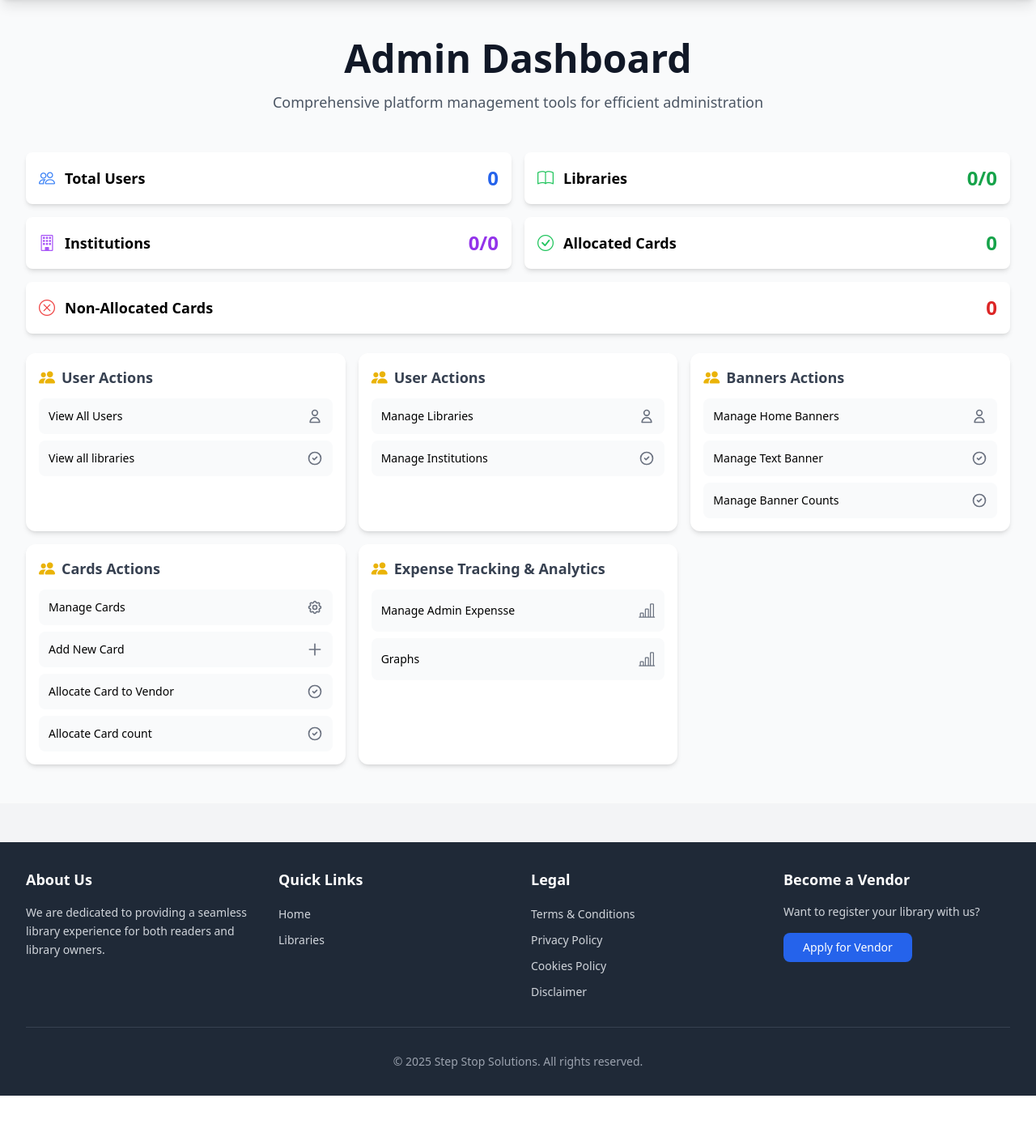
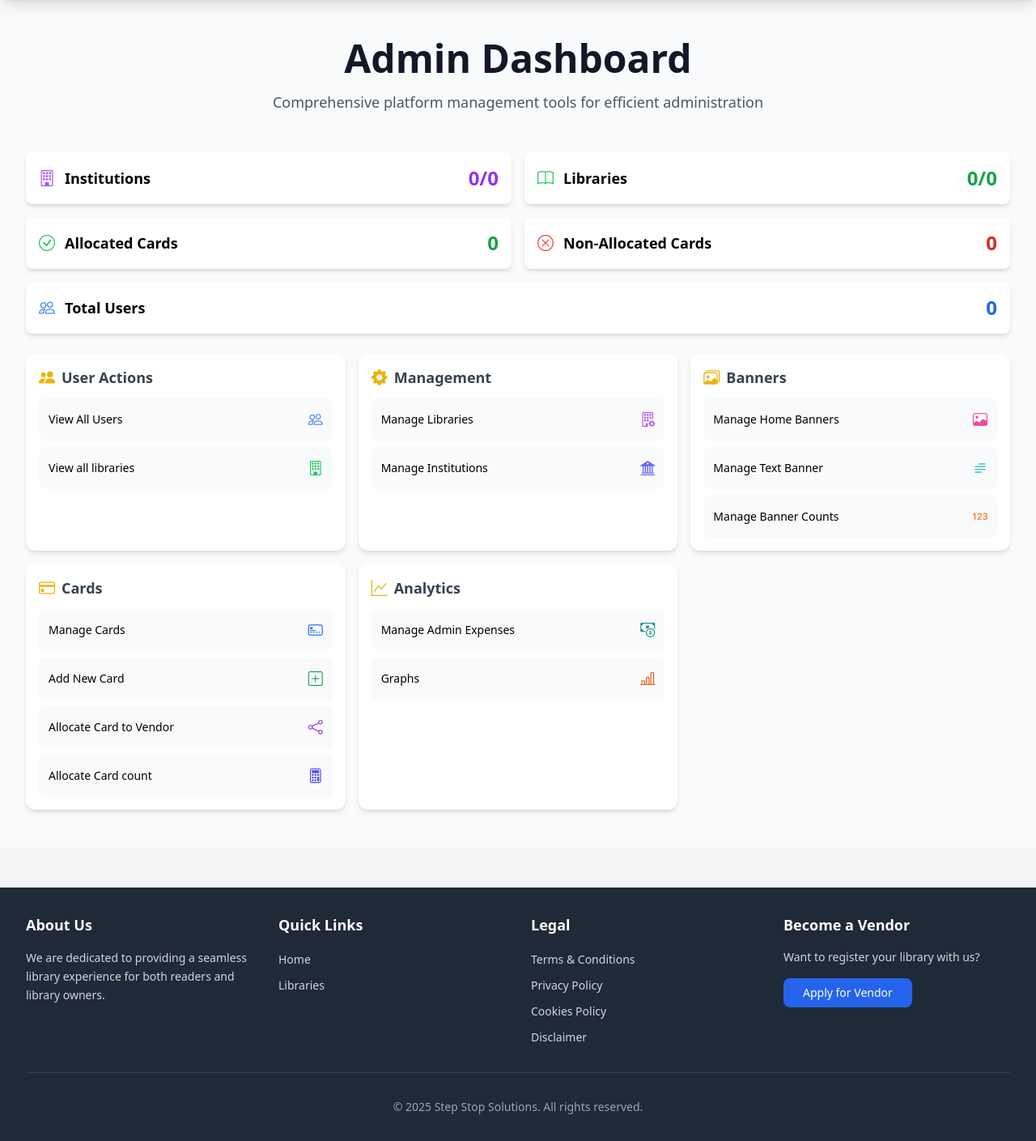
Before and after one commit to kanishkkumarsingh2004/Step-Stop-Solutions, a Django app: page /admin-dashboard/ in a window 1280 px wide. Shown: the part 80-1489 px from the top of the page at 81% size. Before the commit the page ends 1433 px from the top, so only its background shows below. Run offline with Django 5.2, Linux system fonts and the light colour scheme; the visitor is signed in with stand-in values (Sample User, id 1); data that the repository does not hold is empty; some libraries are stand-ins or nearby versions.

Commit message:
admin expense

```diff
--- a/library/templates/admin_page/admin_dashboard.html
+++ b/library/templates/admin_page/admin_dashboard.html
@@ -15,15 +15,15 @@
         <div class="grid grid-cols-1 gap-2 sm:gap-3 md:gap-4 mb-4 sm:mb-6">
             <!-- Top Row -->
             <div class="grid grid-cols-2 gap-2 sm:gap-3 md:gap-4">
-                <!-- Total Users -->
+                <!-- Institutions -->
                 <div class="bg-white p-2 sm:p-3 md:p-4 rounded-lg shadow-md flex items-center justify-between">
                     <div class="flex items-center">
                         <div class="mr-2 sm:mr-3">
-                            <i class="bi bi-people text-blue-500 text-lg sm:text-xl"></i>
+                            <i class="bi bi-building text-purple-500 text-lg sm:text-xl"></i>
                         </div>
-                        <h3 class="text-xs sm:text-sm md:text-lg font-semibold">Total Users</h3>
+                        <h3 class="text-xs sm:text-sm md:text-lg font-semibold">Institutions</h3>
                     </div>
-                    <p class="text-sm sm:text-lg md:text-2xl font-bold text-blue-600">{{ total_users }}</p>
+                    <p class="text-sm sm:text-lg md:text-2xl font-bold text-purple-600">{{ approved_institutions }}/{{ total_institutions }}</p>
                 </div>
 
                 <!-- Libraries -->
@@ -40,17 +40,6 @@
 
             <!-- Bottom Row -->
             <div class="grid grid-cols-2 gap-2 sm:gap-3 md:gap-4">
-                <!-- Institutions -->
-                <div class="bg-white p-2 sm:p-3 md:p-4 rounded-lg shadow-md flex items-center justify-between">
-                    <div class="flex items-center">
-                        <div class="mr-2 sm:mr-3">
-                            <i class="bi bi-building text-purple-500 text-lg sm:text-xl"></i>
-                        </div>
-                        <h3 class="text-xs sm:text-sm md:text-lg font-semibold">Institutions</h3>
-                    </div>
-                    <p class="text-sm sm:text-lg md:text-2xl font-bold text-purple-600">{{ approved_institutions }}/{{ total_institutions }}</p>
-                </div>
-
                 <!-- Allocated Cards -->
                 <div class="bg-white p-2 sm:p-3 md:p-4 rounded-lg shadow-md flex items-center justify-between">
                     <div class="flex items-center">
@@ -61,20 +50,32 @@
                     </div>
                     <p class="text-sm sm:text-lg md:text-2xl font-bold text-green-600">{{ allocated_cards_count }}</p>
                 </div>
+
+                <!-- Non-Allocated Cards -->
+                <div class="bg-white p-2 sm:p-3 md:p-4 rounded-lg shadow-md flex items-center justify-between">
+                    <div class="flex items-center">
+                        <div class="mr-2 sm:mr-3">
+                            <i class="bi bi-x-circle text-red-500 text-lg sm:text-xl"></i>
+                        </div>
+                        <h3 class="text-xs sm:text-sm md:text-lg font-semibold">Non-Allocated Cards</h3>
+                    </div>
+                    <p class="text-sm sm:text-lg md:text-2xl font-bold text-red-600">{{ non_allocated_cards_count }}</p>
+                </div>
             </div>
 
-            <!-- Non-Allocated Cards -->
+            <!-- Total Users -->
             <div class="bg-white p-2 sm:p-3 md:p-4 rounded-lg shadow-md flex items-center justify-between">
                 <div class="flex items-center">
                     <div class="mr-2 sm:mr-3">
-                        <i class="bi bi-x-circle text-red-500 text-lg sm:text-xl"></i>
+                        <i class="bi bi-people text-blue-500 text-lg sm:text-xl"></i>
                     </div>
-                    <h3 class="text-xs sm:text-sm md:text-lg font-semibold">Non-Allocated Cards</h3>
+                    <h3 class="text-xs sm:text-sm md:text-lg font-semibold">Total Users</h3>
                 </div>
-                <p class="text-sm sm:text-lg md:text-2xl font-bold text-red-600">{{ non_allocated_cards_count }}</p>
+                <p class="text-sm sm:text-lg md:text-2xl font-bold text-blue-600">{{ total_users }}</p>
             </div>
         </div>
         <div class="grid grid-cols-1 md:grid-cols-2 lg:grid-cols-3 gap-3 sm:gap-4">
+            <!-- User Actions Section -->
             <div class="bg-white rounded-lg sm:rounded-xl shadow-md hover:shadow-lg transition-shadow duration-300 p-3 sm:p-4">
                 <div class="flex items-center space-x-2 mb-2 sm:mb-3">
                     <i class="bi bi-people-fill text-yellow-500 text-lg sm:text-xl"></i>
@@ -83,110 +84,95 @@
                 <div class="space-y-2">
                     <a href="{% url 'all_users' %}" class="w-full text-left p-2 sm:p-3 bg-gray-50 rounded-md sm:rounded-lg hover:bg-gray-100 transition-colors duration-200 flex items-center justify-between text-xs sm:text-sm">
                         <span>View All Users</span>
-                        <svg class="w-4 h-4 sm:w-5 sm:h-5 text-gray-500" fill="none" stroke="currentColor" viewBox="0 0 24 24">
-                            <path stroke-linecap="round" stroke-linejoin="round" stroke-width="2" d="M16 7a4 4 0 11-8 0 4 4 0 018 0zM12 14a7 7 0 00-7 7h14a7 7 0 00-7-7z"></path>
-                        </svg>
+                        <i class="bi bi-people text-blue-500 text-lg"></i>
                     </a>
                     <a href="{% url 'all_libraries' %}" class="w-full text-left p-2 sm:p-3 bg-gray-50 rounded-md sm:rounded-lg hover:bg-gray-100 transition-colors duration-200 flex items-center justify-between text-xs sm:text-sm">
                         <span>View all libraries</span>
-                        <svg class="w-4 h-4 sm:w-5 sm:h-5 text-gray-500" fill="none" stroke="currentColor" viewBox="0 0 24 24">
-                            <path stroke-linecap="round" stroke-linejoin="round" stroke-width="2" d="M9 12l2 2 4-4m6 2a9 9 0 11-18 0 9 9 0 0118 0z"></path>
-                        </svg>
+                        <i class="bi bi-building text-green-500 text-lg"></i>
                     </a>
                 </div>
             </div>
+
+            <!-- Management Section -->
             <div class="bg-white rounded-lg sm:rounded-xl shadow-md hover:shadow-lg transition-shadow duration-300 p-3 sm:p-4">
                 <div class="flex items-center space-x-2 mb-2 sm:mb-3">
-                    <i class="bi bi-people-fill text-yellow-500 text-lg sm:text-xl"></i>
-                    <h2 class="text-base sm:text-lg font-semibold text-gray-700">User Actions</h2>
+                    <i class="bi bi-gear-fill text-yellow-500 text-lg sm:text-xl"></i>
+                    <h2 class="text-base sm:text-lg font-semibold text-gray-700">Management</h2>
                 </div>
                 <div class="space-y-2">
                     <a href="{% url 'manage_libraries' %}" class="w-full text-left p-2 sm:p-3 bg-gray-50 rounded-md sm:rounded-lg hover:bg-gray-100 transition-colors duration-200 flex items-center justify-between text-xs sm:text-sm">
                         <span>Manage Libraries</span>
-                        <svg class="w-4 h-4 sm:w-5 sm:h-5 text-gray-500" fill="none" stroke="currentColor" viewBox="0 0 24 24">
-                            <path stroke-linecap="round" stroke-linejoin="round" stroke-width="2" d="M16 7a4 4 0 11-8 0 4 4 0 018 0zM12 14a7 7 0 00-7 7h14a7 7 0 00-7-7z"></path>
-                        </svg>
+                        <i class="bi bi-building-gear text-purple-500 text-lg"></i>
                     </a>
                     <a href="{% url 'manage_institutions' %}" class="w-full text-left p-2 sm:p-3 bg-gray-50 rounded-md sm:rounded-lg hover:bg-gray-100 transition-colors duration-200 flex items-center justify-between text-xs sm:text-sm">
                         <span>Manage Institutions</span>
-                        <svg class="w-4 h-4 sm:w-5 sm:h-5 text-gray-500" fill="none" stroke="currentColor" viewBox="0 0 24 24">
-                            <path stroke-linecap="round" stroke-linejoin="round" stroke-width="2" d="M9 12l2 2 4-4m6 2a9 9 0 11-18 0 9 9 0 0118 0z"></path>
-                        </svg>
+                        <i class="bi bi-bank2 text-indigo-500 text-lg"></i>
                     </a>
                 </div>
             </div>
+
+            <!-- Banners Section -->
             <div class="bg-white rounded-lg sm:rounded-xl shadow-md hover:shadow-lg transition-shadow duration-300 p-3 sm:p-4">
                 <div class="flex items-center space-x-2 mb-2 sm:mb-3">
-                    <i class="bi bi-people-fill text-yellow-500 text-lg sm:text-xl"></i>
-                    <h2 class="text-base sm:text-lg font-semibold text-gray-700">Banners Actions</h2>
+                    <i class="bi bi-images text-yellow-500 text-lg sm:text-xl"></i>
+                    <h2 class="text-base sm:text-lg font-semibold text-gray-700">Banners</h2>
                 </div>
                 <div class="space-y-2">
                     <a href="{% url 'manage_home_banners' %}" class="w-full text-left p-2 sm:p-3 bg-gray-50 rounded-md sm:rounded-lg hover:bg-gray-100 transition-colors duration-200 flex items-center justify-between text-xs sm:text-sm">
                         <span>Manage Home Banners</span>
-                        <svg class="w-4 h-4 sm:w-5 sm:h-5 text-gray-500" fill="none" stroke="currentColor" viewBox="0 0 24 24">
-                            <path stroke-linecap="round" stroke-linejoin="round" stroke-width="2" d="M16 7a4 4 0 11-8 0 4 4 0 018 0zM12 14a7 7 0 00-7 7h14a7 7 0 00-7-7z"></path>
-                        </svg>
+                        <i class="bi bi-image text-pink-500 text-lg"></i>
                     </a>
                     <a href="{% url 'manage_text_banner' %}" class="w-full text-left p-2 sm:p-3 bg-gray-50 rounded-md sm:rounded-lg hover:bg-gray-100 transition-colors duration-200 flex items-center justify-between text-xs sm:text-sm">
                         <span>Manage Text Banner</span>
-                        <svg class="w-4 h-4 sm:w-5 sm:h-5 text-gray-500" fill="none" stroke="currentColor" viewBox="0 0 24 24">
-                            <path stroke-linecap="round" stroke-linejoin="round" stroke-width="2" d="M9 12l2 2 4-4m6 2a9 9 0 11-18 0 9 9 0 0118 0z"></path>
-                        </svg>
+                        <i class="bi bi-text-paragraph text-teal-500 text-lg"></i>
                     </a>
                     <a href="{% url 'manage_banner_counts' %}" class="w-full text-left p-2 sm:p-3 bg-gray-50 rounded-md sm:rounded-lg hover:bg-gray-100 transition-colors duration-200 flex items-center justify-between text-xs sm:text-sm">
                         <span>Manage Banner Counts</span>
-                        <svg class="w-4 h-4 sm:w-5 sm:h-5 text-gray-500" fill="none" stroke="currentColor" viewBox="0 0 24 24">
-                            <path stroke-linecap="round" stroke-linejoin="round" stroke-width="2" d="M9 12l2 2 4-4m6 2a9 9 0 11-18 0 9 9 0 0118 0z"></path>
-                        </svg>
+                        <i class="bi bi-123 text-orange-500 text-lg"></i>
                     </a>
                 </div>
             </div>
+
+            <!-- Cards Section -->
             <div class="bg-white rounded-lg sm:rounded-xl shadow-md hover:shadow-lg transition-shadow duration-300 p-3 sm:p-4">
                 <div class="flex items-center space-x-2 mb-2 sm:mb-3">
-                    <i class="bi bi-people-fill text-yellow-500 text-lg sm:text-xl"></i>
-                    <h2 class="text-base sm:text-lg font-semibold text-gray-700">Cards Actions</h2>
+                    <i class="bi bi-credit-card text-yellow-500 text-lg sm:text-xl"></i>
+                    <h2 class="text-base sm:text-lg font-semibold text-gray-700">Cards</h2>
                 </div>
                 <div class="space-y-2">
                     <a href="{% url 'manage_cards' %}" class="w-full text-left p-2 sm:p-3 bg-gray-50 rounded-md sm:rounded-lg hover:bg-gray-100 transition-colors duration-200 flex items-center justify-between text-xs sm:text-sm">
                         <span>Manage Cards</span>
-                        <svg class="w-4 h-4 sm:w-5 sm:h-5 text-gray-500" fill="none" stroke="currentColor" viewBox="0 0 24 24">
-                            <path stroke-linecap="round" stroke-linejoin="round" stroke-width="2" d="M10.325 4.317c.426-1.756 2.924-1.756 3.35 0a1.724 1.724 0 002.573 1.066c1.543-.94 3.31.826 2.37 2.37a1.724 1.724 0 001.065 2.572c1.756.426 1.756 2.924 0 3.35a1.724 1.724 0 00-1.066 2.573c.94 1.543-.826 3.31-2.37 2.37a1.724 1.724 0 00-2.572 1.065c-.426 1.756-2.924 1.756-3.35 0a1.724 1.724 0 00-2.573-1.066c-1.543.94-3.31-.826-2.37-2.37a1.724 1.724 0 00-1.065-2.572c-1.756-.426-1.756-2.924 0-3.35a1.724 1.724 0 001.066-2.573c-.94-1.543.826-3.31 2.37-2.37.996.608 2.296.07 2.572-1.065z" />
-                            <path stroke-linecap="round" stroke-linejoin="round" stroke-width="2" d="M15 12a3 3 0 11-6 0 3 3 0 016 0z" />
-                        </svg>
+                        <i class="bi bi-credit-card-2-front text-blue-600 text-lg"></i>
                     </a>
                     <a href="{% url 'add_card' %}" class="w-full text-left p-2 sm:p-3 bg-gray-50 rounded-md sm:rounded-lg hover:bg-gray-100 transition-colors duration-200 flex items-center justify-between text-xs sm:text-sm">
                         <span>Add New Card</span>
-                        <svg class="w-4 h-4 sm:w-5 sm:h-5 text-gray-500" fill="none" stroke="currentColor" viewBox="0 0 24 24">
-                            <path stroke-linecap="round" stroke-linejoin="round" stroke-width="2" d="M12 4v16m8-8H4"></path>
-                        </svg>
+                        <i class="bi bi-plus-square text-green-600 text-lg"></i>
                     </a>
                     <a href="{% url 'allocate_card_to_vendor_page' %}" class="w-full text-left p-2 sm:p-3 bg-gray-50 rounded-md sm:rounded-lg hover:bg-gray-100 transition-colors duration-200 flex items-center justify-between text-xs sm:text-sm">
                         <span>Allocate Card to Vendor</span>
-                        <svg class="w-4 h-4 sm:w-5 sm:h-5 text-gray-500" fill="none" stroke="currentColor" viewBox="0 0 24 24">
-                            <path stroke-linecap="round" stroke-linejoin="round" stroke-width="2" d="M9 12l2 2 4-4m6 2a9 9 0 11-18 0 9 9 0 0118 0z"></path>
-                        </svg>
+                        <i class="bi bi-share text-purple-600 text-lg"></i>
                     </a>
                     <a href="{% url 'allocate_card_count' %}" class="w-full text-left p-2 sm:p-3 bg-gray-50 rounded-md sm:rounded-lg hover:bg-gray-100 transition-colors duration-200 flex items-center justify-between text-xs sm:text-sm">
                         <span>Allocate Card count</span>
-                        <svg class="w-4 h-4 sm:w-5 sm:h-5 text-gray-500" fill="none" stroke="currentColor" viewBox="0 0 24 24">
-                            <path stroke-linecap="round" stroke-linejoin="round" stroke-width="2" d="M9 12l2 2 4-4m6 2a9 9 0 11-18 0 9 9 0 0118 0z"></path>
-                        </svg>
+                        <i class="bi bi-calculator text-indigo-600 text-lg"></i>
                     </a>
                 </div>
             </div>
+
+            <!-- Analytics Section -->
             <div class="bg-white rounded-lg sm:rounded-xl shadow-md hover:shadow-lg transition-shadow duration-300 p-3 sm:p-4">
                 <div class="flex items-center space-x-2 mb-2 sm:mb-3">
-                    <i class="bi bi-people-fill text-yellow-500 text-lg sm:text-xl"></i>
-                    <h2 class="text-base sm:text-lg font-semibold text-gray-700">Expense Tracking & Analytics</h2>
+                    <i class="bi bi-graph-up text-yellow-500 text-lg sm:text-xl"></i>
+                    <h2 class="text-base sm:text-lg font-semibold text-gray-700">Analytics</h2>
                 </div>
                 <div class="space-y-2">
                     <a href="{% url 'Manage_Admin_Expenss' %}" class="w-full text-left p-2 sm:p-3 bg-gray-50 rounded-md sm:rounded-lg hover:bg-gray-100 transition-colors duration-200 flex items-center justify-between text-xs sm:text-sm">
-                        <span>Manage Admin Expensse</span>
-                        <i class="bi bi-bar-chart-line text-gray-500 text-lg sm:text-xl"></i>
+                        <span>Manage Admin Expenses</span>
+                        <i class="bi bi-cash-coin text-teal-600 text-lg"></i>
                     </a>
                     <a href="{% url 'admin_graphs' %}" class="w-full text-left p-2 sm:p-3 bg-gray-50 rounded-md sm:rounded-lg hover:bg-gray-100 transition-colors duration-200 flex items-center justify-between text-xs sm:text-sm">
                         <span>Graphs</span>
-                        <i class="bi bi-bar-chart-line text-gray-500 text-lg sm:text-xl"></i>
+                        <i class="bi bi-bar-chart-line text-orange-600 text-lg"></i>
                     </a>
                 </div>
             </div>
```
